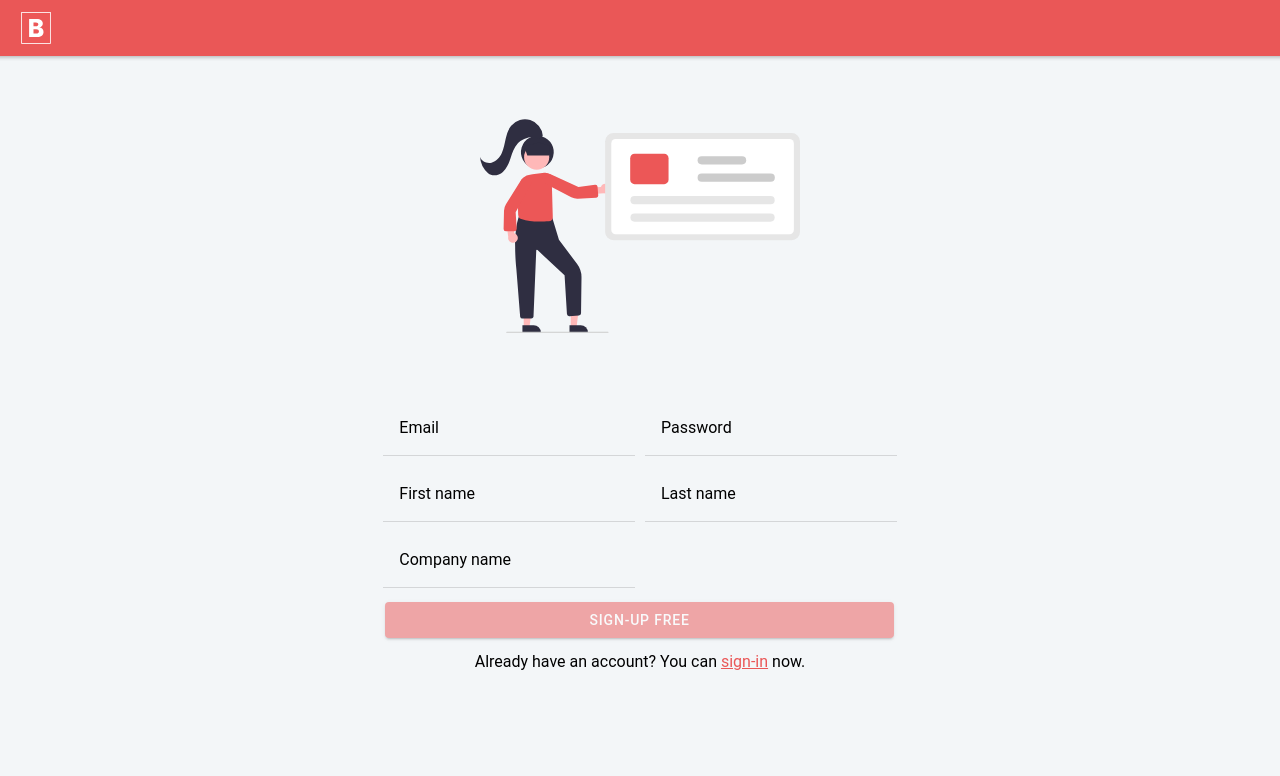
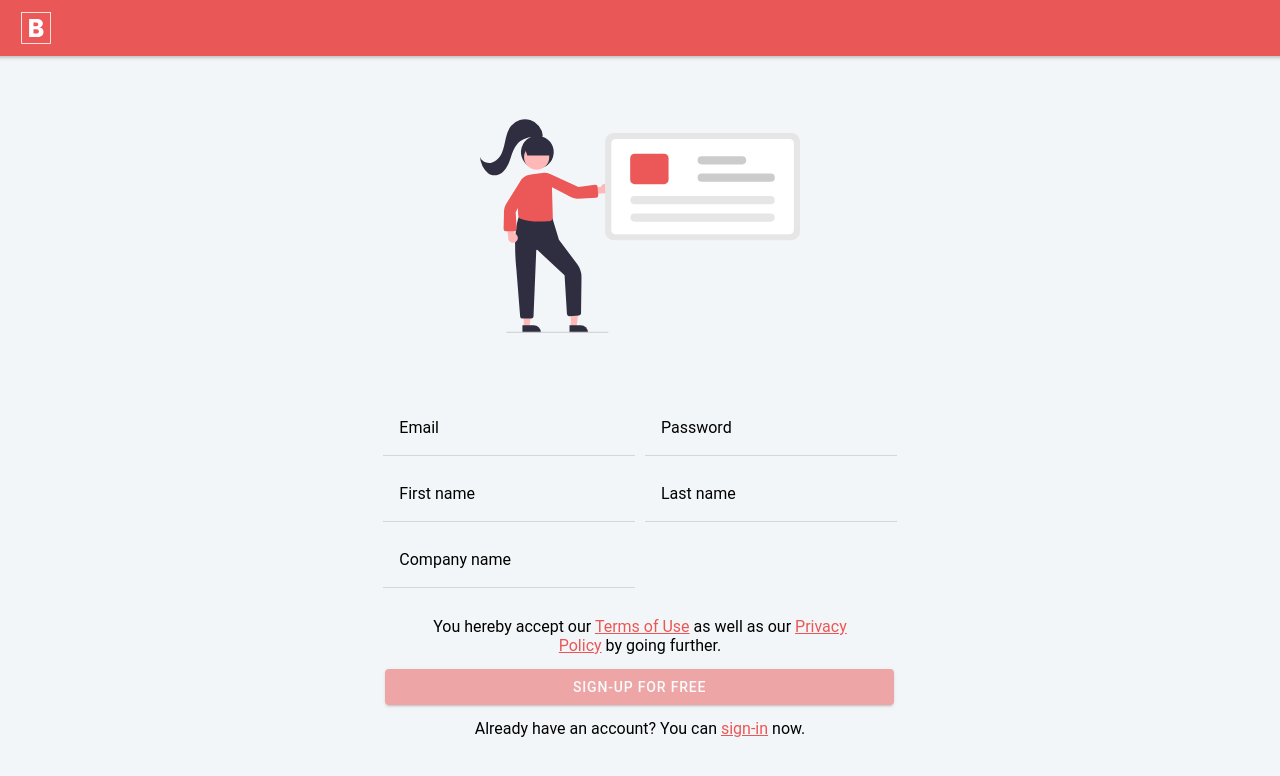
Before and after one commit to bloodbath-io/app, a React (Create React App) app: page /signup in a window 1280 px wide. Shown: the top 776 px of the page. Built offline with nearby package versions, Linux system fonts and the light colour scheme.

Commit message:
feat: legal linked to sign-up

```diff
--- a/src/pages/SignupPage.tsx
+++ b/src/pages/SignupPage.tsx
@@ -131,9 +131,23 @@ const SignupPage: React.FC = () => {
               </IonCol>
             </IonRow>
 
+
+            <IonRow>
+              <IonCol size="10" className="ion-align-self-center ion-justify-content-center" style={{ textAlign: "center", margin: "auto", paddingTop: "1.5em" }}>
+              You hereby accept our <a
+              href="https://legal.bloodbath.io/terms-of-use"
+              target="_blank"
+            >Terms of Use</a> as well as our <a
+              href="https://legal.bloodbath.io/privacy-policy"
+              target="_blank"
+            >Privacy Policy</a> by going further.
+
+              </IonCol>
+            </IonRow>
+
             <IonRow>
               <IonCol>
-                <IonButton expand="block" onClick={clickSignup} disabled={!formFilled()}>Sign-up free</IonButton>
+                <IonButton expand="block" onClick={clickSignup} disabled={!formFilled()}>Sign-up for free</IonButton>
               </IonCol>
             </IonRow>
 
```
